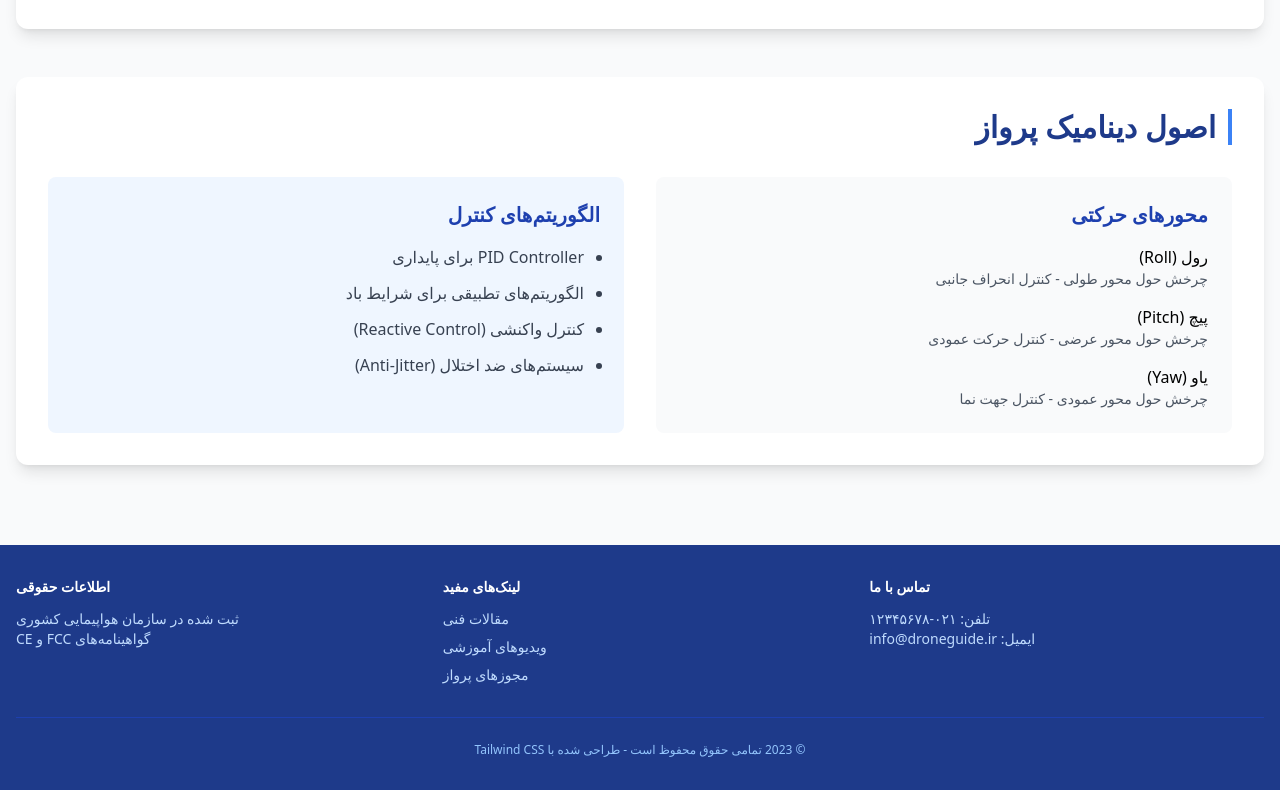
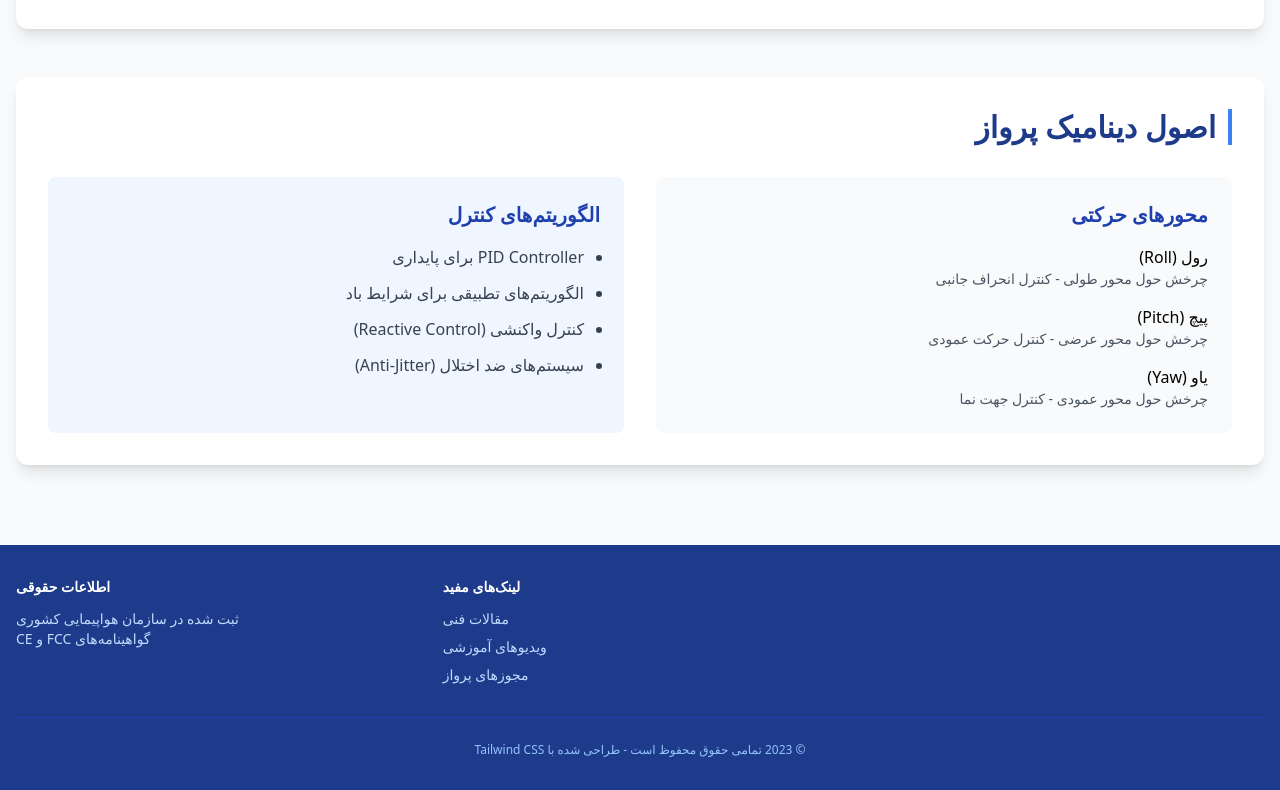
Before and after one commit to AliAhmadi1080/Qupad-webpage, a plain HTML site: page index.html in a window 1280 px wide. Shown: the part 1227-2017 px from the top of the page. Drawn offline with nearby package versions, Linux system fonts and the light colour scheme.

Commit message:
Remove contact information from the drone guide page

```diff
--- a/index.html
+++ b/index.html
@@ -212,9 +212,6 @@
         <div class="container mx-auto px-4 text-center">
             <div class="grid md:grid-cols-3 gap-8 text-sm">
                 <div class="text-left">
-                    <h4 class="text-white font-semibold mb-3">تماس با ما</h4>
-                    <p class="text-blue-200">تلفن: ۰۲۱-۱۲۳۴۵۶۷۸</p>
-                    <p class="text-blue-200">ایمیل: info@droneguide.ir</p>
                 </div>
                 <div class="text-left">
                     <h4 class="text-white font-semibold mb-3">لینک‌های مفید</h4>
```
